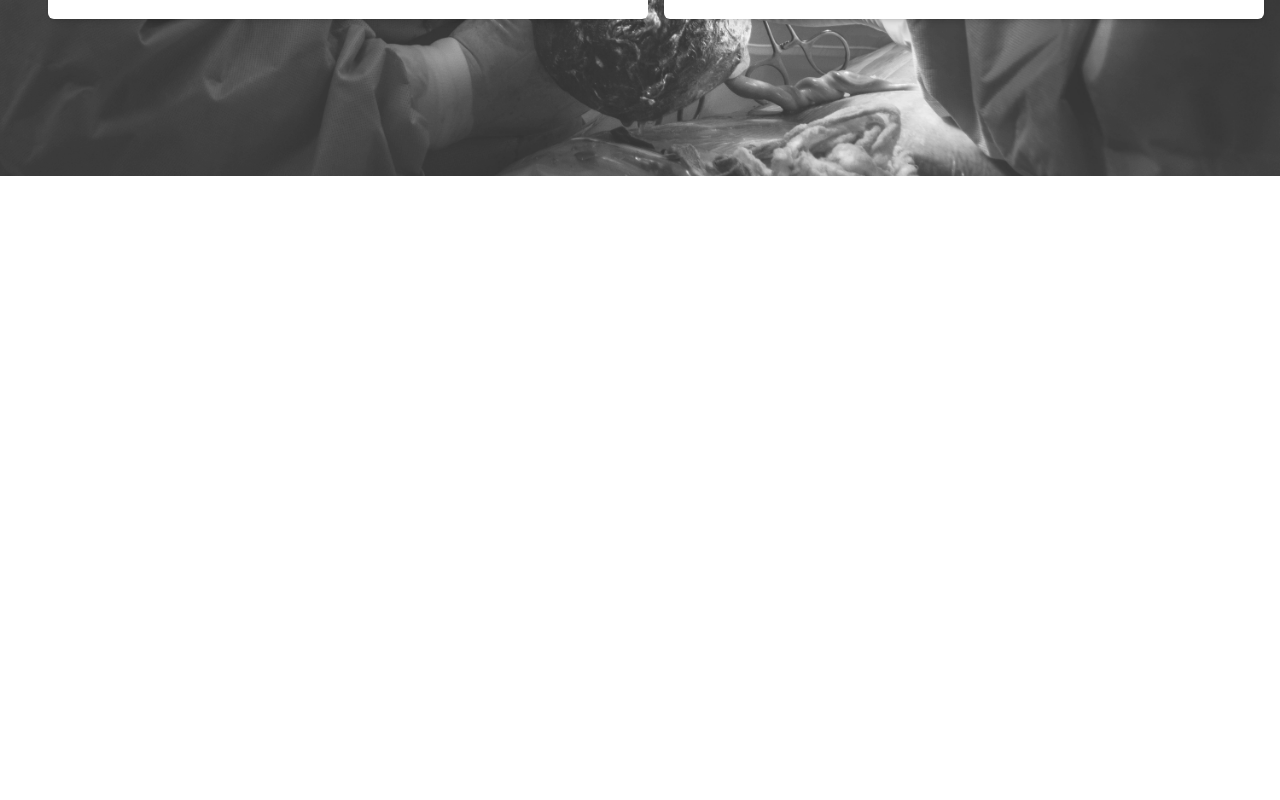
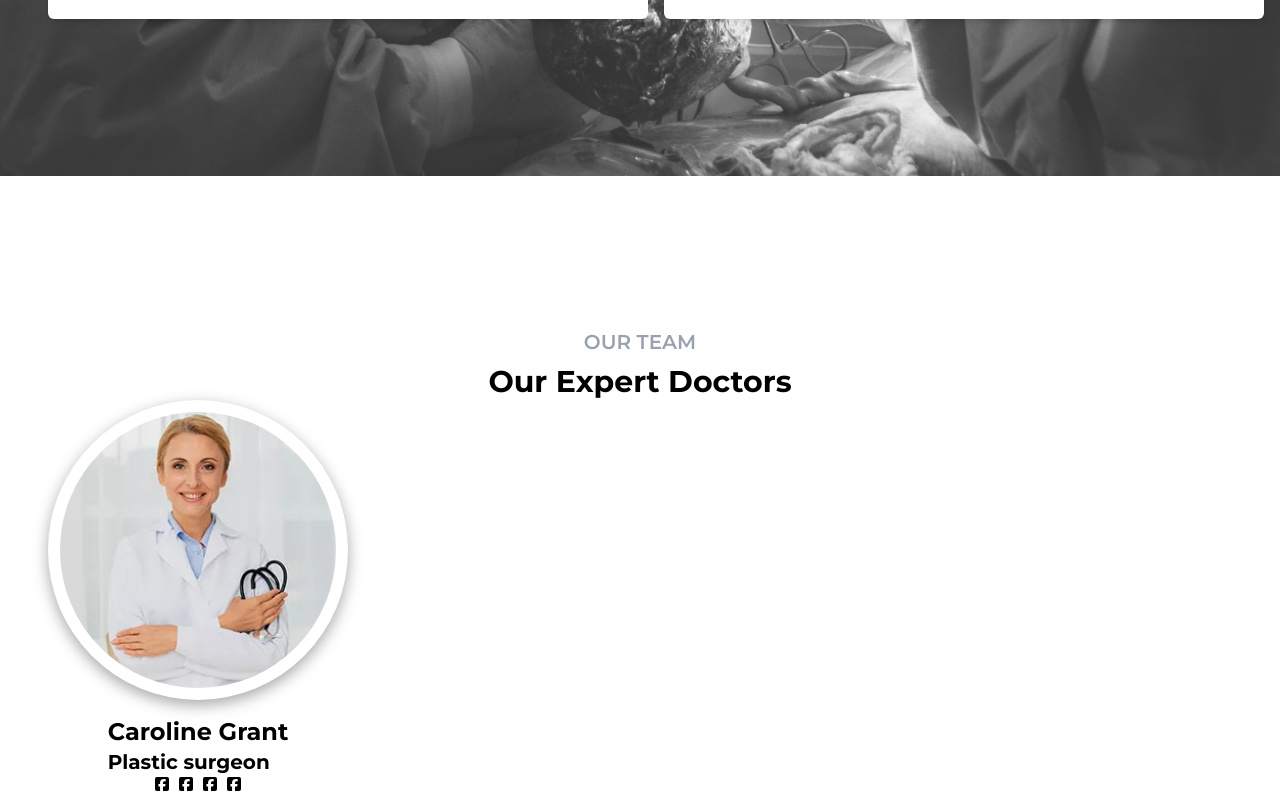
Before and after one commit to mahmudulhasanprodan/aesthetic, a Next.js app: page / in a window 1280 px wide. Shown: the part 2289-3089 px from the top of the page. Before the commit the page ends 2609 px from the top, so only its background shows below. Built offline with nearby package versions, Linux system fonts and the light colour scheme.

Commit message:
doctor list create start

```diff
--- /dev/null
+++ b/app/headercomponents/Doctors.js
@@ -0,0 +1,51 @@
+import Container from "./Container"
+import Image from 'next/image'
+import DoctorOne from '@/app/public/doctorOne.jpg'
+import { FaSquareFacebook } from "react-icons/fa6";
+
+export default function Doctors() {
+     return (
+       <div>
+         <Container>
+           <div>
+             <div className="flex flex-col items-center justify-center gap-y-2">
+               <h2 className="font-semibold text-xl text-gray-400">OUR TEAM</h2>
+               <h1 className="font-bold text-3xl">Our Expert Doctors</h1>
+             </div>
+             {/* Doctor details here */}
+             <div className="flex items-center">
+               <div>
+                 <Image
+                   src={DoctorOne}
+                   alt={DoctorOne}
+                   className="w-[300px] h-[300px] bg-white shadow-3xl rounded-full p-3 hover:bg-blue-400 cursor-pointer"
+                 />
+
+                 <div className="flex flex-col items-center gap-x-2 w-full mt-4">
+                   <div>
+                     <h2 className="font-bold text-2xl">Caroline Grant</h2>
+                     <p className="font-bold text-xl">Plastic surgeon</p>
+                   </div>
+                   <div className="flex items-center gap-x-2">
+                     <span>
+                       <FaSquareFacebook />
+                     </span>
+                     <span>
+                       <FaSquareFacebook />
+                     </span>
+                     <span>
+                       <FaSquareFacebook />
+                     </span>
+                     <span>
+                       <FaSquareFacebook />
+                     </span>
+                   </div>
+                 </div>
+
+               </div>
+             </div>
+           </div>
+         </Container>
+       </div>
+     );
+};
--- a/app/page.js
+++ b/app/page.js
@@ -2,6 +2,7 @@ import Banner from "@/app/headercomponents/Banner";
 import Consultation from "@/app/headercomponents/Consultation";
 import Offer from "@/app/headercomponents/Offer";
 import Services from "@/app/headercomponents/Services";
+import Doctors from "@/app/headercomponents/Doctors";
 
 export default function Home() {
   return (
@@ -11,6 +12,7 @@ export default function Home() {
         <Consultation />
         <Offer />
         <Services />
+        <Doctors />
       </main>
     </div>
   );
--- a/package.json
+++ b/package.json
@@ -8,9 +8,10 @@
     "start": "next start"
   },
   "dependencies": {
+    "next": "15.5.6",
     "react": "19.1.0",
     "react-dom": "19.1.0",
-    "next": "15.5.6"
+    "react-icons": "^5.5.0"
   },
   "devDependencies": {
     "@tailwindcss/postcss": "^4",
```
Also changed, not shown: app/public/doctorOne.jpg (added), 1 other file (tests, documents, lock files or other folders).
